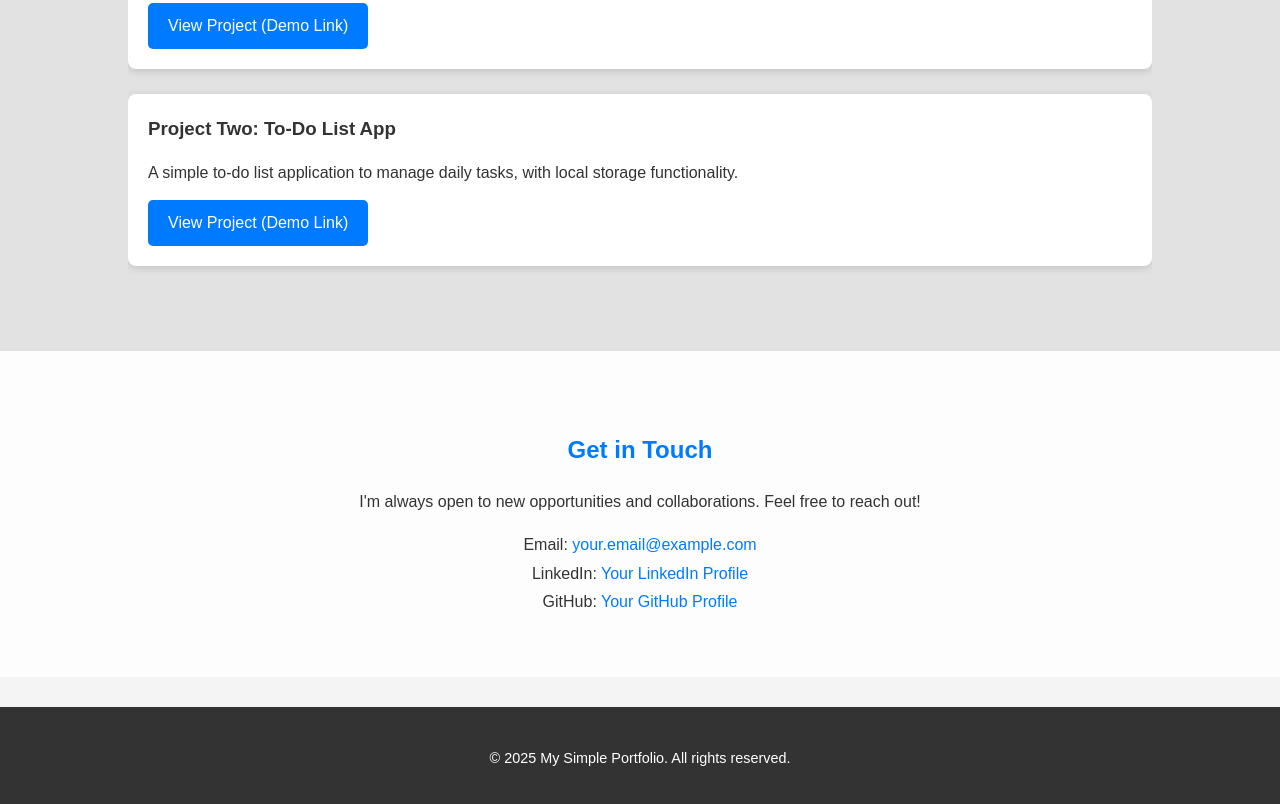
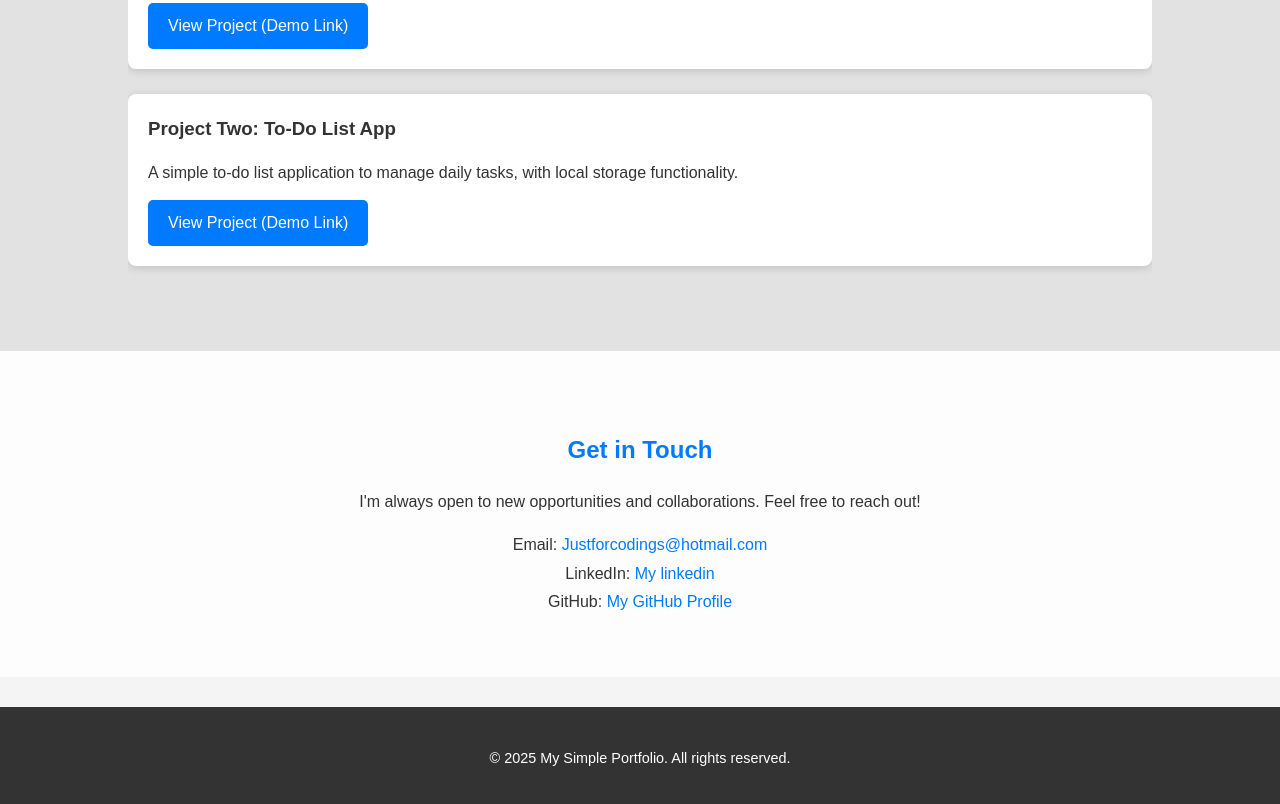
Before and after one commit to Code-Creator-man/web-demo, a plain HTML site: page index.html in a window 1280 px wide. Shown: the part 1094-1898 px from the top of the page. Drawn offline with Linux system fonts and the light colour scheme.

```diff
--- a/index.html
+++ b/index.html
@@ -3,7 +3,7 @@
 <head>
     <meta charset="UTF-8">
     <meta name="viewport" content="width=device-width, initial-scale=1.0">
-    <title>My Simple Portfolio</title>
+    <title>Face of Dreams</title>
     <link rel="stylesheet" href="style.css">
     <link rel="icon" href="ubuntu-logo.png" type="image/png">
 </head>
@@ -30,7 +30,7 @@
             <p>
                 Hello! I'm a passionate web developer with a love for creating beautiful and functional websites.
                 I enjoy bringing ideas to life through code and continuously learning new technologies.
-                This is a simple portfolio showcasing my journey and capabilities.
+                This is a  portfolio showcasing my journey and capabilities.
             </p>
             <p>
                 When I'm not coding, you can find me exploring new ideas and enjoying life.
@@ -72,9 +72,9 @@
             <h2>Get in Touch</h2>
             <p>I'm always open to new opportunities and collaborations. Feel free to reach out!</p>
             <address>
-                Email: <a href="mailto:your.email@example.com">your.email@example.com</a><br>
-                LinkedIn: <a href="https://www.linkedin.com/in/yourprofile" target="_blank">Your LinkedIn Profile</a><br>
-                GitHub: <a href="https://github.com/yourusername" target="_blank">Your GitHub Profile</a>
+                Email: <a href="justforcodings@hotmail.com">Justforcodings@hotmail.com</a><br>
+                LinkedIn: <a href="https://www.linkedin.com/in/berdimuhammet-yslamow-b7900a319/" target="_blank">My linkedin</a><br>
+                GitHub: <a href="https://github.com/Code-Creator-man" target="_blank">My GitHub Profile</a>
             </address>
         </div>
     </section>
```
